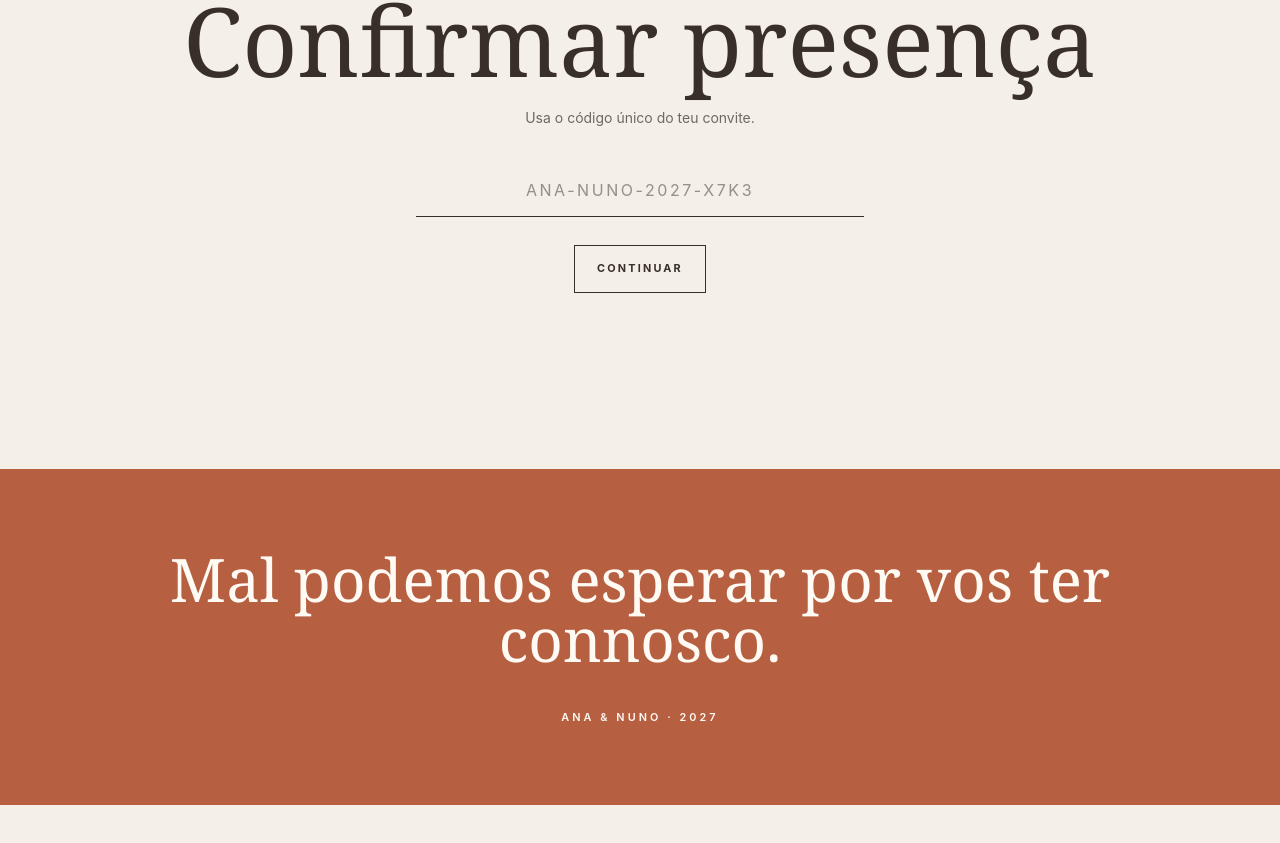
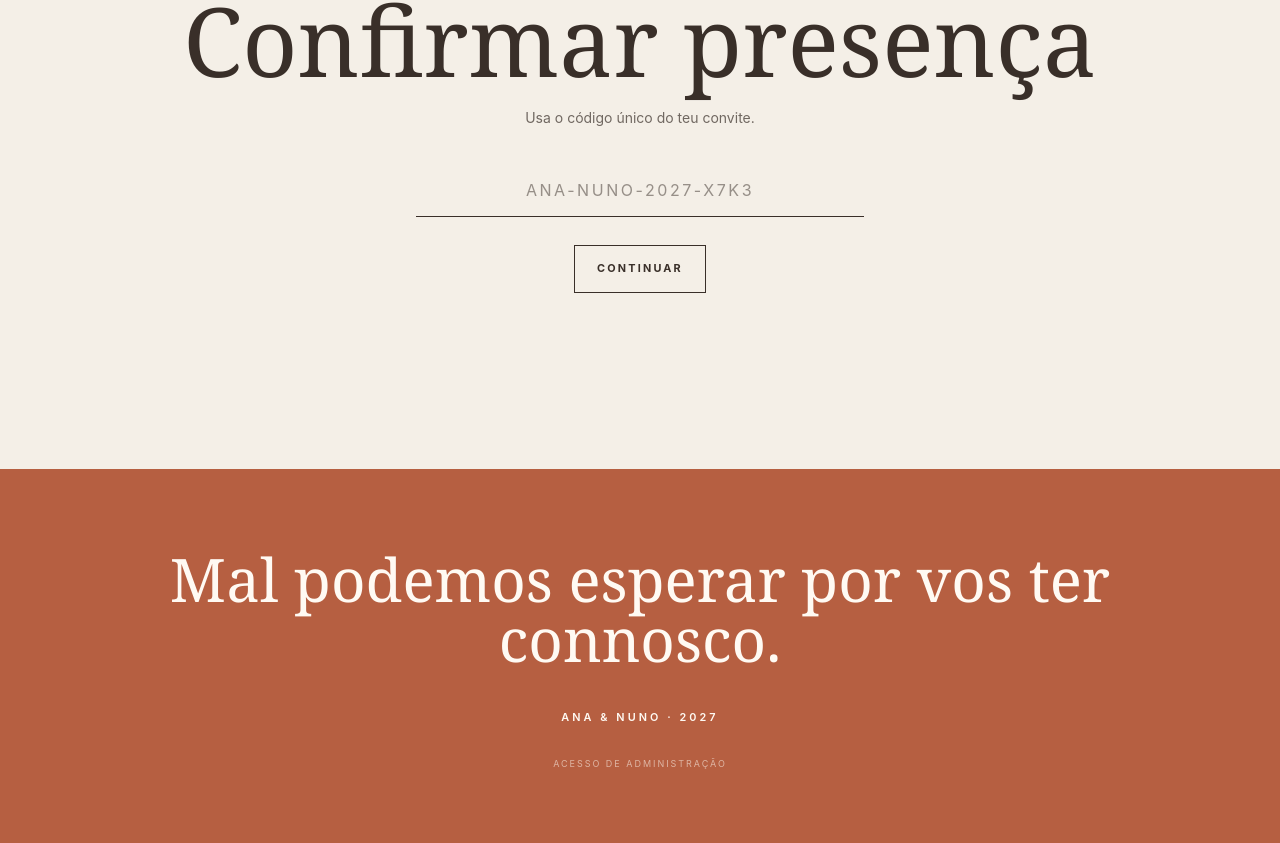
Before and after one commit to nogfernandes/anaenuno2027, a Next.js app: page / in a window 1280 px wide. Shown: the part 4038-4881 px from the top of the page. Before the commit the page ends 4843 px from the top, so only its background shows below. Built offline with nearby package versions, Linux system fonts and the light colour scheme; no server answers; the database is empty.

Commit message:
Add protected admin entry to landing page

```diff
--- a/app/page.tsx
+++ b/app/page.tsx
@@ -23,6 +23,6 @@ export default async function Home({searchParams}:{searchParams:Promise<{lang?:s
     {(settings?.show_dress_code??true)&&<section id="dress-code" className="grid min-h-[75vh] place-items-center px-6 py-28 text-center"><div className="max-w-2xl"><p className="eyebrow">03 · {c.dress}</p><h2 className="font-editorial mt-8 text-6xl sm:text-8xl">{localized('dress_title',c.dressTitle)}</h2><p className="mx-auto mt-8 max-w-lg leading-7 opacity-75">{localized('dress_text',c.dressText)}</p><div className="mt-12 flex justify-center gap-3">{['#ede4d5','#cbb89d','#b65f41','#7c5947','#5d6250'].map(x=><span key={x} className="h-11 w-11 rounded-full" style={{background:x}}/>)}</div></div></section>}
     {(settings?.show_faq??true)&&<section id="faq" className="bg-[#5d6250] px-6 py-28 text-[#fffaf3] sm:px-16"><div className="mx-auto max-w-5xl"><p className="eyebrow">04 · FAQ</p><h2 className="font-editorial my-10 text-6xl sm:text-8xl">{c.faq}</h2>{(faqItems.length?faqItems:c.faqs.map(([question,answer],index)=>({id:String(index),question_pt:question,question_en:question,answer_pt:answer,answer_en:answer}))).map(item=><details className="border-t border-white/35 py-6" key={item.id}><summary className="cursor-pointer list-none font-editorial text-3xl">{lang==='pt'?item.question_pt:item.question_en}<span className="float-right">+</span></summary><p className="mt-4 max-w-xl text-sm leading-6 opacity-75">{lang==='pt'?item.answer_pt:item.answer_en}</p></details>)}</div></section>}
     <section id="rsvp" className="px-6 py-32 text-center sm:py-44"><p className="eyebrow">05 · RSVP</p><h2 className="font-editorial mt-8 text-6xl sm:text-8xl">{c.rsvp}</h2><p className="mt-5 text-sm opacity-70">{localized('rsvp_intro',c.rsvpText)}</p>{(settings?.rsvp_open??true)?<RsvpEntry lang={lang}/>:<p className="mt-8 text-sm">{lang==='pt'?'As respostas estão encerradas.':'Responses are now closed.'}</p>}</section>
-    <footer className="bg-[#b65f41] px-6 py-20 text-center text-[#fffaf3]"><p className="font-editorial text-4xl sm:text-6xl">{localized('footer',c.footer)}</p><p className="eyebrow mt-10">Ana & Nuno · 2027</p></footer>
+    <footer className="bg-[#b65f41] px-6 py-20 text-center text-[#fffaf3]"><p className="font-editorial text-4xl sm:text-6xl">{localized('footer',c.footer)}</p><p className="eyebrow mt-10">Ana & Nuno · 2027</p><a className="mt-8 inline-block text-[9px] uppercase tracking-[.22em] opacity-55 transition hover:opacity-100" href="/admin">{lang==='pt'?'Acesso de administração':'Admin sign in'}</a></footer>
   </main>;
 }
```
